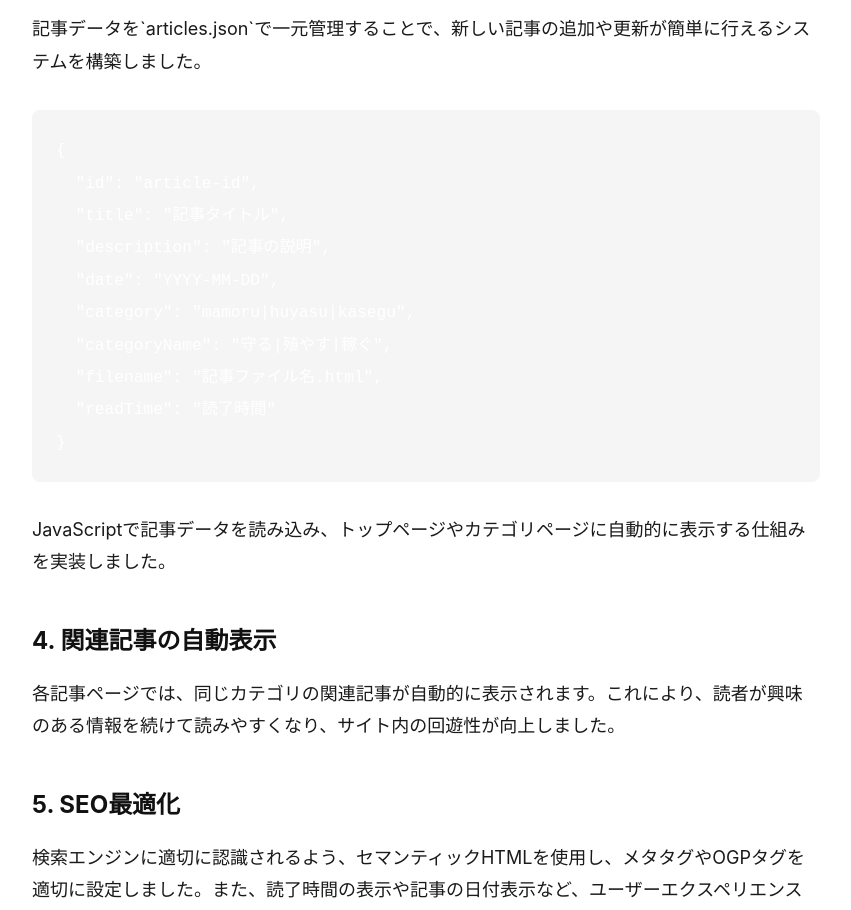
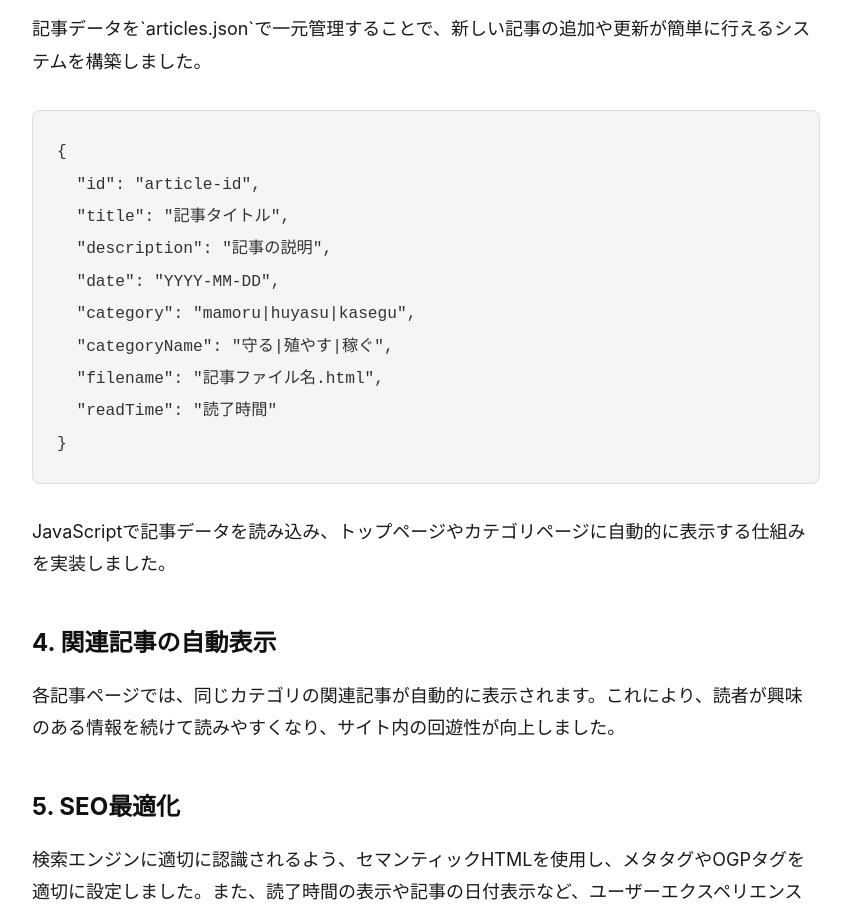
Before and after one commit to PonDaikon/NunchakuCommando, a plain HTML site: page blog/web-production-case-study.html in a window 1280 px wide. Shown: the part 2624-3534 px from the top of the page, without its empty margins (40-891 px from the left). Drawn offline with Linux system fonts and the light colour scheme.

Commit message:
色修正

```diff
--- a/blog/web-production-case-study.html
+++ b/blog/web-production-case-study.html
@@ -85,7 +85,7 @@
 
             <p>記事データを`articles.json`で一元管理することで、新しい記事の追加や更新が簡単に行えるシステムを構築しました。</p>
 
-            <pre style="background-color: var(--color-gray-50); padding: 1.5rem; border-radius: 8px; overflow-x: auto;"><code>{
+            <pre style="background-color: #f5f5f5; padding: 1.5rem; border-radius: 8px; overflow-x: auto; border: 1px solid #ddd;"><code style="color: #333; font-family: 'Courier New', monospace;">{
   "id": "article-id",
   "title": "記事タイトル",
   "description": "記事の説明",
```
